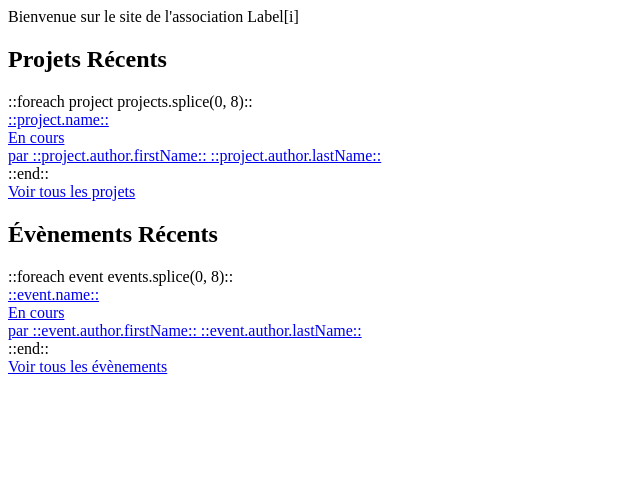
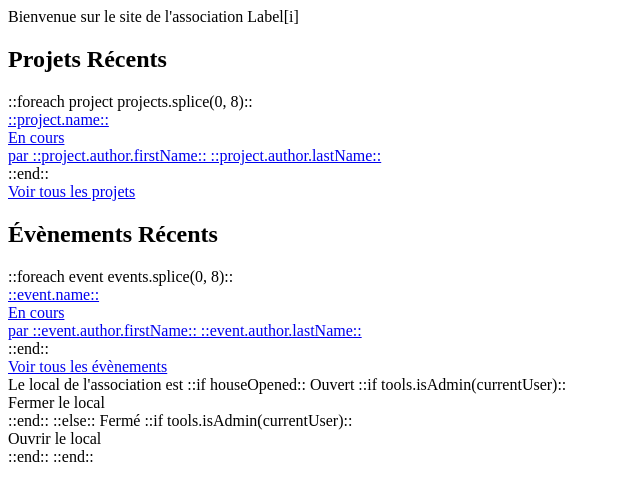
Before and after one commit to asso-labeli/labeli-website, a plain HTML site: page src/templates/index.html in a window 1280 px wide. Shown: the whole page, without its empty margins (0-640 px from the left). Drawn offline with Linux system fonts and the light colour scheme.

Commit message:
Add house status on the index page

```diff
--- a/src/templates/index.html
+++ b/src/templates/index.html
@@ -30,3 +30,16 @@
 
 	<div class="more"><a href="::tools.getRoot()::events">Voir tous les évènements</a></div>
 </section>
+<section class="center">Le local de l'association est
+::if houseOpened::
+	<span class="green">Ouvert</span>
+	::if tools.isAdmin(currentUser)::
+		<div class="button" id="closeHouse">Fermer le local</div>
+	::end::
+::else::
+	<span class="red">Fermé</span>
+	::if tools.isAdmin(currentUser)::
+		<div class="button" id="openHouse">Ouvrir le local</div>
+	::end::
+::end::
+</section>
```
Also changed, not shown: 3 other files.
